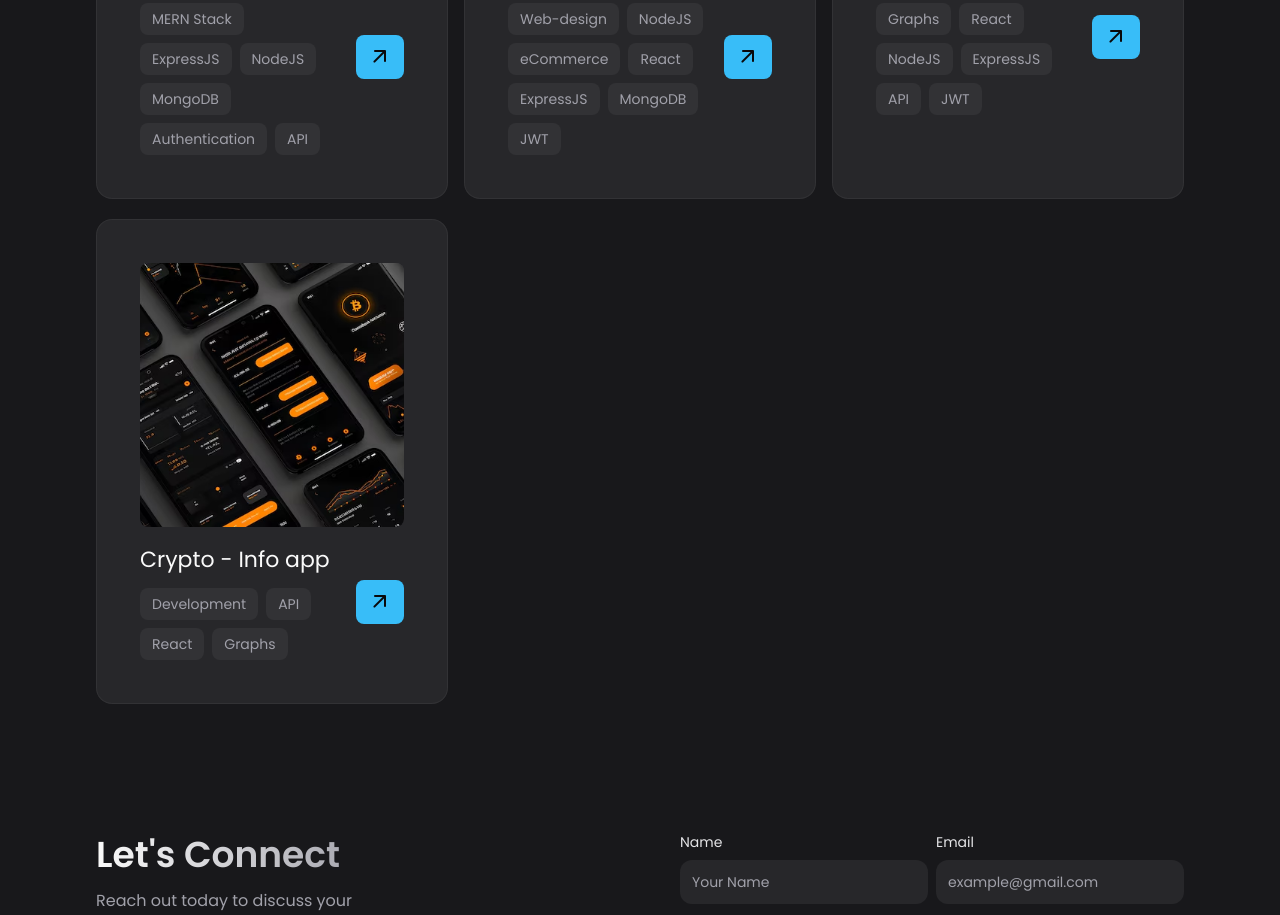
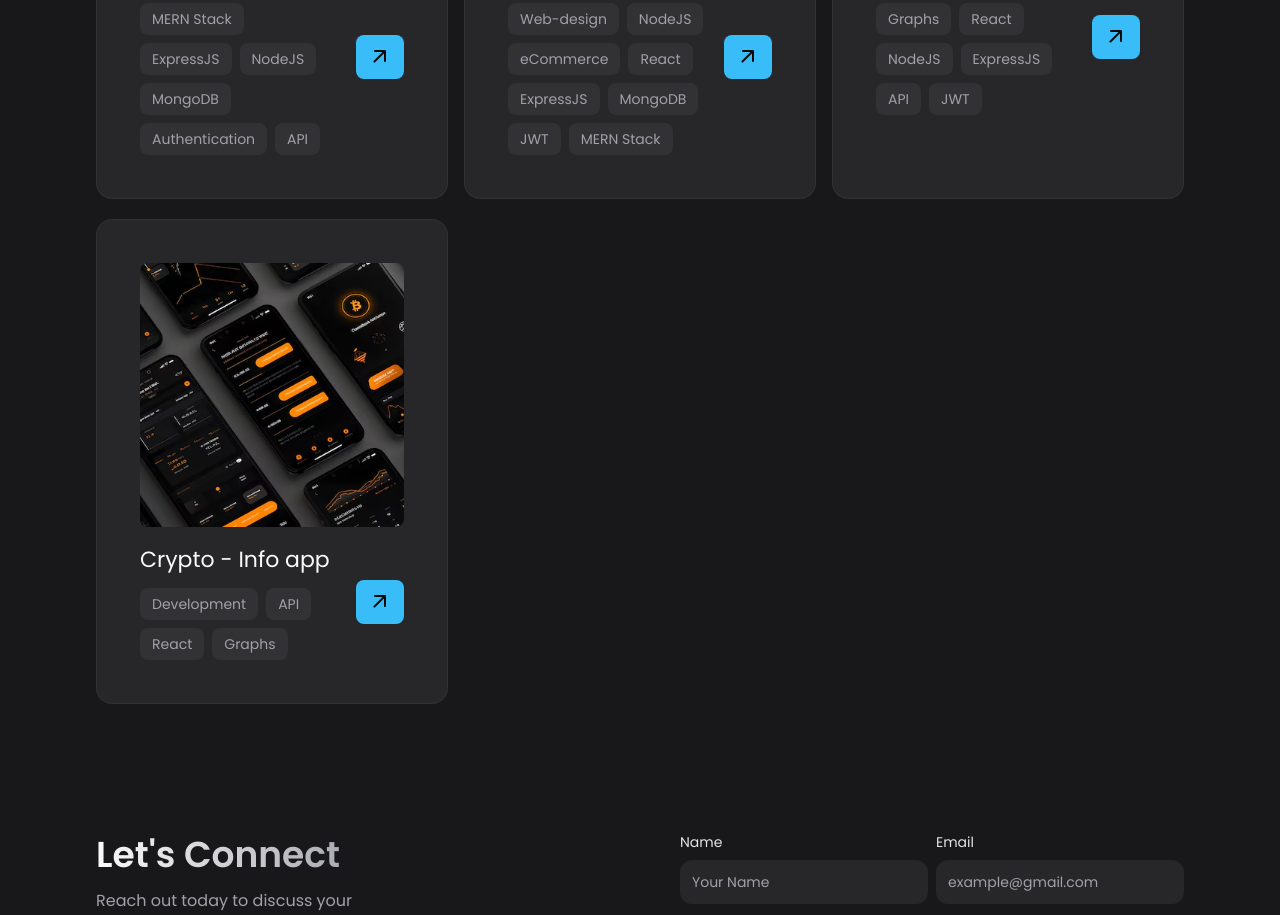
Before and after one commit to jas001469/portfolio, a React (Create React App) app: page / in a window 1280 px wide. Shown: the part 2380-3295 px from the top of the page. Built offline with nearby package versions, Linux system fonts and the light colour scheme.

Commit message:
Update Work.jsx

```diff
--- a/src/components/Work.jsx
+++ b/src/components/Work.jsx
@@ -11,7 +11,7 @@ const works = [
   {
     imgSrc: '/images/project4.png',
     title: 'E-Art Gallery',
-    tags: ['Web-design', 'NodeJS', 'eCommerce','React','ExpressJS','MongoDB','JWT'],
+    tags: ['Web-design', 'NodeJS', 'eCommerce','React','ExpressJS','MongoDB','JWT','MERN Stack'],
     projectLink: 'https://github.com/jas001469'
   },
   {
```
